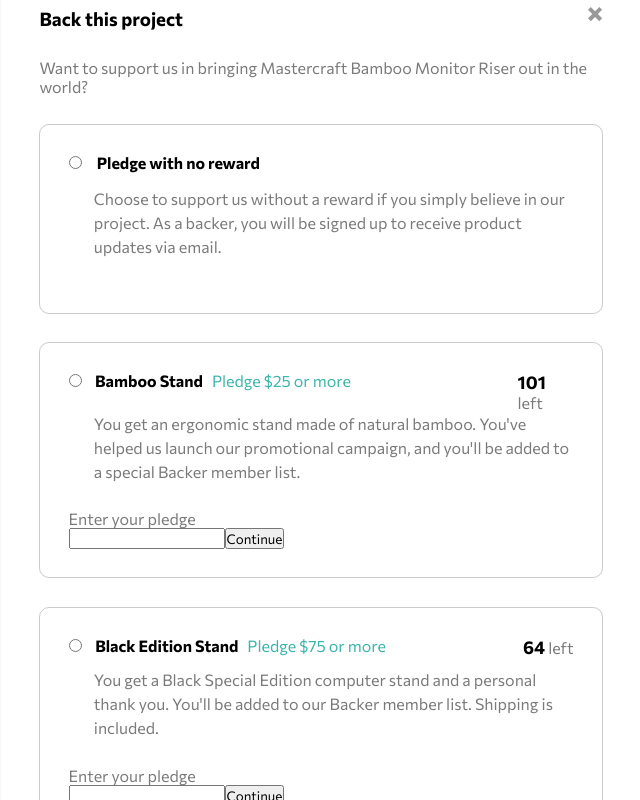
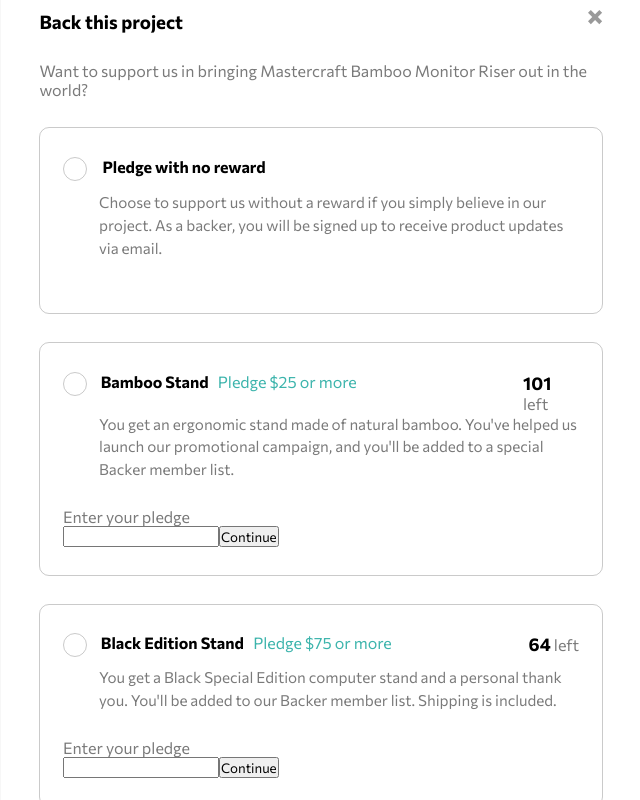
Before and after one commit to maberizk/crowdfunding-product-page, a React (Vite) app: page / in a window 1280 px wide. Shown: the part 1920-2720 px from the top of the page, without its empty margins (319-959 px from the left). Built offline with nearby package versions, Linux system fonts and the light colour scheme.

Commit message:
radio updated

```diff
--- a/src/App.css
+++ b/src/App.css
@@ -175,7 +175,7 @@
   display: flex;
   flex-direction: column;
   border: 1px solid hsl(0, 0%, 48%, 40%);
-  padding: 5%;
+  padding: 5% 4%;
   border-radius: 10px;
   margin-top: 5%;
 }
@@ -245,7 +245,7 @@
 .pledgeNo {
   display: flex;
   flex-direction: row;
-  align-items: baseline;
+  align-items: flex;
 }
 
 h4 {
@@ -254,14 +254,15 @@
 }
 
 .description {
-  margin-left: 5%;
+  margin-left: 7%;
+  font-size: 0.95rem;
 }
 
 .headerLeft {
   display: flex;
   flex-direction: row;
   width: 90%;
-  align-items: baseline;
+  align-items: flex;
 }
 
 .headerLeft > h4 {
@@ -282,3 +283,32 @@
   background-color: transparent;
   border: none;
 }
+/* input[type="radio"] {
+  accent-color: hsl(176, 50%, 47%);
+  padding: 6px;
+} */
+input[type="radio"] {
+  /* remove standard background appearance */
+  -webkit-appearance: none;
+  -moz-appearance: none;
+  appearance: none;
+  /* create custom radiobutton appearance */
+  display: inline-block;
+  width: 24px;
+  height: 24px;
+  padding: 5px;
+  /* background-color only for content */
+  background-clip: content-box;
+  border: 1px solid hsl(0, 0%, 48%, 40%);
+
+  border-radius: 50%;
+}
+
+input[type="radio"]:checked {
+  background-color: hsl(176, 50%, 47%);
+}
+
+.flex {
+  display: flex;
+  align-items: center;
+}
```
